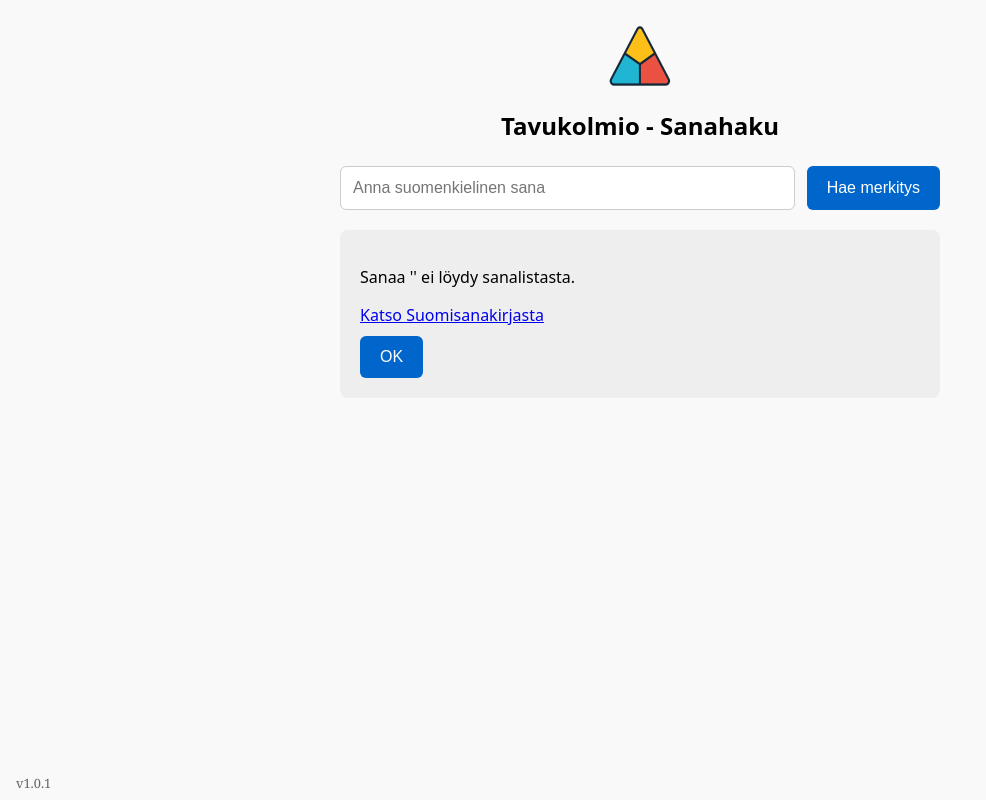
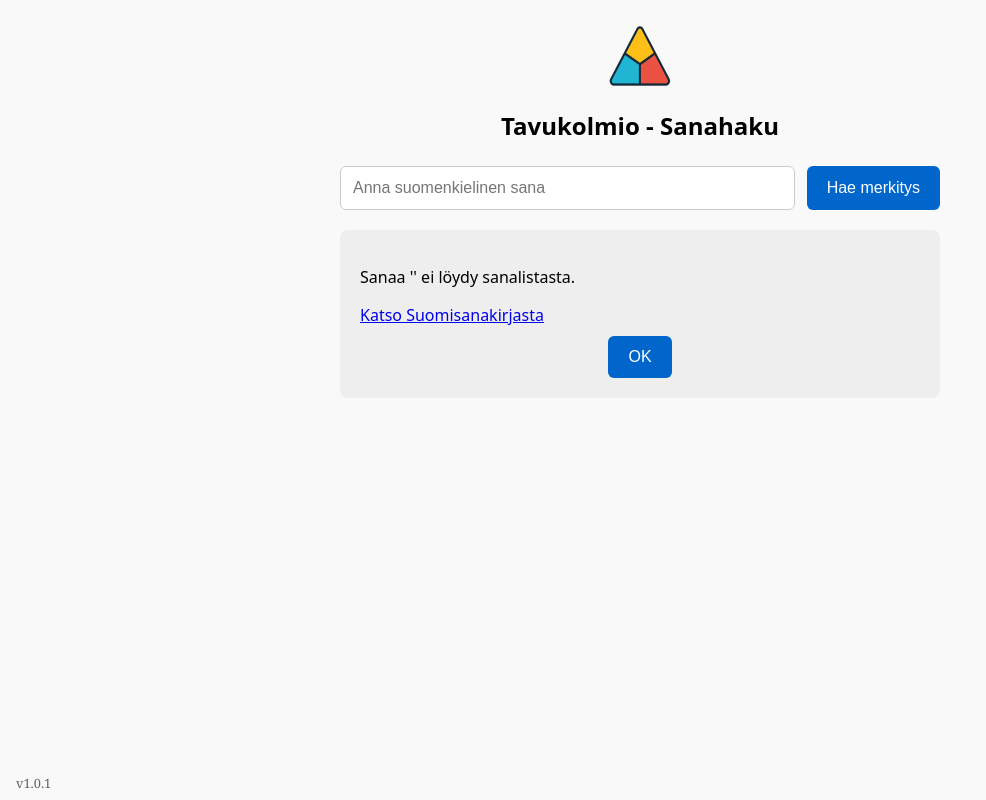
Before and after one commit to ymouse91/sanahaku, a React (Vite) app: page / in a window 1280 px wide. Both pictures are taken after a click on the button "Hae merkitys". Shown: the whole page, without its empty margins (0-986 px from the left). Built offline with nearby package versions, Linux system fonts and the light colour scheme.

Commit message:
Update SanahakuApp.jsx

```diff
--- a/src/SanahakuApp.jsx
+++ b/src/SanahakuApp.jsx
@@ -128,7 +128,9 @@ export default function SanahakuApp() {
       </a>
     )}
 	 <br />
-    <button onClick={nollaa} style={{ marginTop: 10 }}>OK</button>
+    <div style={{ marginTop: 10, display: "flex", justifyContent: "center" }}>
+  <button onClick={nollaa}>OK</button>
+</div>
   </div>
 )}
 
```
